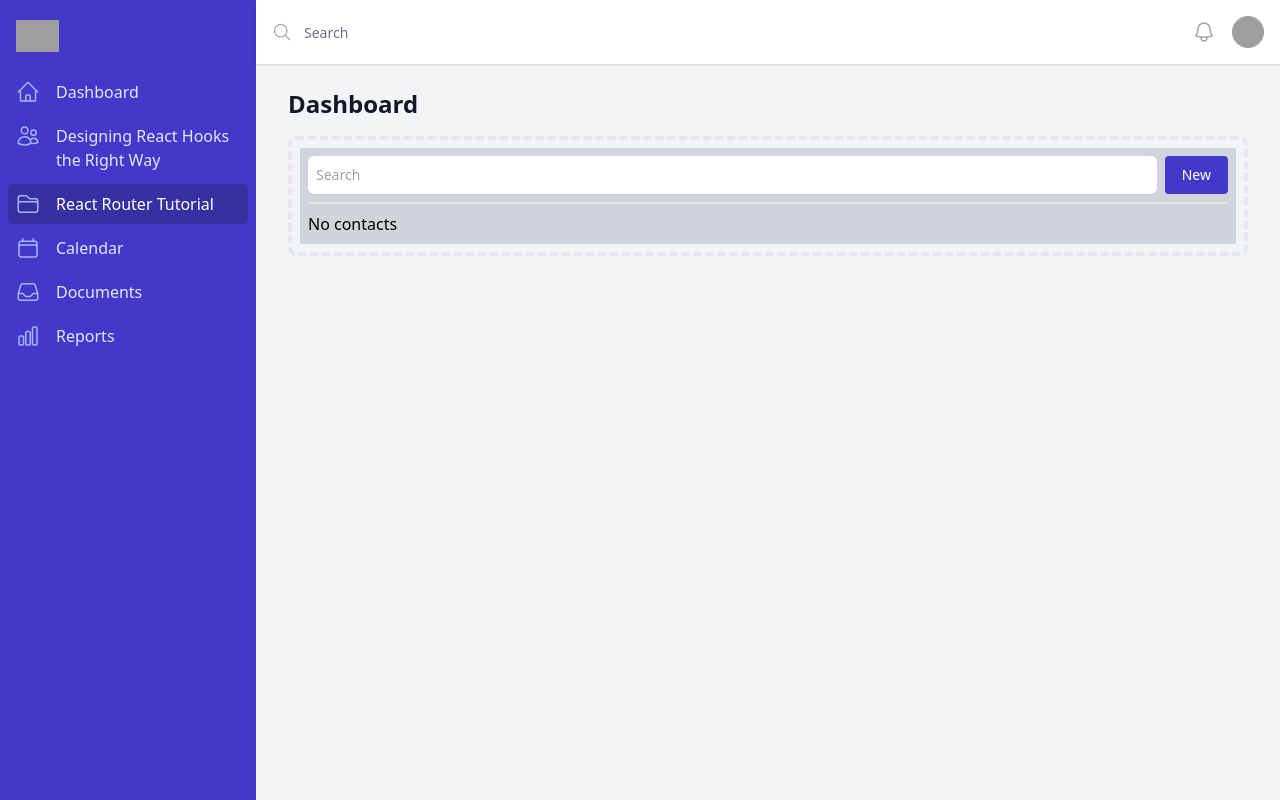
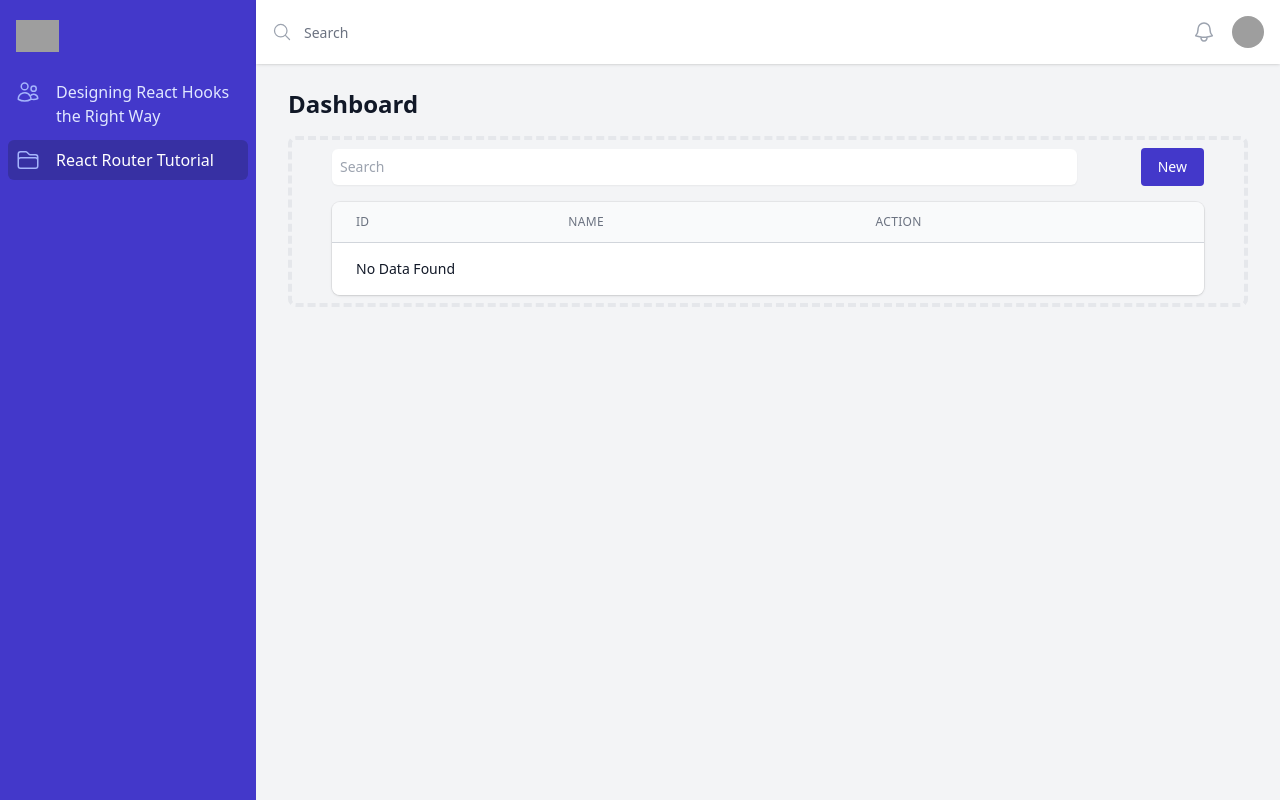
Before and after one commit to caiochami/learning-react, a React (Vite) app: page /react-router-tutorial in a window 1280 px wide. Built offline with nearby package versions, Linux system fonts and the light colour scheme; grey boxes are pictures that could not be loaded.

Commit message:
wip: Figure out why notes are not being stored.

```diff
--- a/package.json
+++ b/package.json
@@ -19,6 +19,7 @@
     "sort-by": "^0.0.2"
   },
   "devDependencies": {
+    "@faker-js/faker": "^7.6.0",
     "@testing-library/cypress": "^8.0.3",
     "@types/react": "^18.0.17",
     "@types/react-dom": "^18.0.6",
--- /dev/null
+++ b/src/components/Contacts/DeleteContact.jsx
@@ -0,0 +1,22 @@
+import { Form, redirect } from "react-router-dom";
+import { deleteContact } from "../../contacts";
+import Button from "../Button";
+
+export async function action({ params }) {
+  await deleteContact(params.contactId);
+
+  return redirect("/react-router-tutorial");
+}
+
+export default function DeleteContact({ id }) {
+  return (
+    <Form
+      method="post"
+      action={`/react-router-tutorial/contacts/${id}/destroy`}
+    >
+      <Button color="danger" type="submit">
+        Delete
+      </Button>
+    </Form>
+  );
+}
--- a/src/components/Layouts/Sidebar/NavigationItem.jsx
+++ b/src/components/Layouts/Sidebar/NavigationItem.jsx
@@ -1,6 +1,6 @@
 import { Transition } from "@headlessui/react";
 import React, { useState } from "react";
-import { Link } from "react-router-dom";
+import { Link, NavLink } from "react-router-dom";
 import { classNames } from "../../../utils/helpers";
 
 export default function NavigationItem({ item }) {
@@ -8,21 +8,23 @@ export default function NavigationItem({ item }) {
 
   return (
     <div className="flex flex-col">
-      <Link
+      <NavLink
         to={!item.children?.length ? item.href : "#"}
-        className={classNames(
-          item.current
-            ? "bg-indigo-800 text-white"
-            : "text-indigo-100 hover:bg-indigo-600",
-          "group flex flex-row px-2 py-2 text-base font-medium rounded-md"
-        )}
+        className={({ isActive, isPending }) =>
+          classNames(
+            isActive
+              ? "bg-indigo-800 text-white"
+              : "text-indigo-100 hover:bg-indigo-600",
+            "group flex flex-row px-2 py-2 text-base font-medium rounded-md"
+          )
+        }
       >
         <item.icon
           className="mr-4 h-6 w-6 flex-shrink-0 text-indigo-300"
           aria-hidden="true"
         />
         {item.name}
-      </Link>
+      </NavLink>
       {!!item.children?.length && (
         <Transition
           show={isOpen}
--- a/src/components/SearchInput.jsx
+++ b/src/components/SearchInput.jsx
@@ -7,7 +7,7 @@ export default function SearchInput({ onChange }) {
       placeholder="Search"
       aria-label="Search"
       onChange={onChange}
-      className="px-2 block w-full rounded-md border-gray-300 shadow-sm focus:border-indigo-500 focus:ring-indigo-500 sm:text-sm"
+      className="p-2 block w-full rounded-md border-gray-300 shadow-sm focus:border-indigo-500 focus:ring-indigo-500 sm:text-sm"
     />
   );
 }
--- /dev/null
+++ b/src/components/Table/Row.jsx
@@ -0,0 +1,12 @@
+import React from "react";
+
+export default function Row({ children, ...props }) {
+  return (
+    <td
+      {...props}
+      className="whitespace-nowrap py-4 pl-4 pr-3 text-sm font-medium text-gray-900 sm:pl-6"
+    >
+      {children}
+    </td>
+  );
+}
--- /dev/null
+++ b/src/components/Table/Table.jsx
@@ -0,0 +1,37 @@
+import React from "react";
+import Row from "./Row";
+
+export default function Table({ columns, children, isEmpty }) {
+  return (
+    <div className="-my-2 -mx-4 overflow-x-auto sm:-mx-6 lg:-mx-8">
+      <div className="inline-block min-w-full py-2 align-middle md:px-6 lg:px-8">
+        <div className="overflow-hidden shadow ring-1 ring-black ring-opacity-5 md:rounded-lg">
+          <table className="min-w-full divide-y divide-gray-300">
+            <thead className="bg-gray-50">
+              <tr>
+                {columns.map((column) => (
+                  <th
+                    key={column}
+                    scope="col"
+                    className="py-3 pl-4 pr-3 text-left text-xs font-medium uppercase tracking-wide text-gray-500 sm:pl-6"
+                  >
+                    {column}
+                  </th>
+                ))}
+              </tr>
+            </thead>
+            <tbody className="divide-y divide-gray-200 bg-white">
+              {!isEmpty ? (
+                children
+              ) : (
+                <tr>
+                  <Row colSpan={columns.length}>No Data Found</Row>
+                </tr>
+              )}
+            </tbody>
+          </table>
+        </div>
+      </div>
+    </div>
+  );
+}
--- a/src/router.jsx
+++ b/src/router.jsx
@@ -17,17 +17,11 @@ import {
   UsersIcon,
 } from "@heroicons/react/24/outline";
 
-import { storeContact } from "./components/Contacts/CreateContact";
+import { action as storeAction } from "./components/Contacts/CreateContact";
 import { action as updateContact } from "./components/Contacts/EditContact";
+import { action as destroyAction } from "./components/Contacts/DeleteContact";
 
 export const navigation = [
-  {
-    name: "Dashboard",
-    href: null,
-    icon: HomeIcon,
-    children: [],
-    current: false,
-  },
   {
     name: "Designing React Hooks the Right Way",
     href: "/designing-react-hooks-the-right-way",
@@ -40,27 +34,6 @@ export const navigation = [
     href: "/react-router-tutorial",
     icon: FolderIcon,
     current: true,
-  },
-  {
-    name: "Calendar",
-    href: null,
-    icon: CalendarIcon,
-    children: [],
-    current: false,
-  },
-  {
-    name: "Documents",
-    href: null,
-    icon: InboxIcon,
-    children: [],
-    current: false,
-  },
-  {
-    name: "Reports",
-    href: null,
-    icon: ChartBarIcon,
-    children: [],
-    current: false,
   },
 ];
 
@@ -82,7 +55,7 @@ export default createBrowserRouter([
         path: "/react-router-tutorial",
         element: <ReactRouterTutorialIndex />,
         loader: contactsLoader,
-        action: storeContact,
+        action: storeAction,
       },
       {
         path: "/react-router-tutorial/contacts/:contactId",
@@ -90,6 +63,11 @@ export default createBrowserRouter([
         loader: contactLoader,
         action: updateContact,
       },
+      {
+        path: "/react-router-tutorial/contacts/:contactId/destroy",
+        action: destroyAction,
+        errorElement: <div>Oops! There was an error.</div>,
+      },
     ],
   },
 ]);
--- a/src/routes/designing-react-hooks-the-right-way/index.jsx
+++ b/src/routes/designing-react-hooks-the-right-way/index.jsx
@@ -2,7 +2,7 @@ import React from "react";
 import { Link } from "react-router-dom";
 import SimpleCard from "../../components/SimpleCard";
 
-const navigation = [
+const chapters = [
   {
     name: "Chapter Two",
     url: "/designing-react-hooks-the-right-way/chapter-two",
@@ -11,16 +11,19 @@ const navigation = [
 
 export default function Index() {
   return (
-    <div className="grid grid-cols-1 sm:grid-cols-2 md:grid-cols-3 lg:grid-cols-4">
-      <SimpleCard title="Chapters">
+    <SimpleCard title="Chapters">
+      <div className="grid grid-cols-1 sm:grid-cols-2 md:grid-cols-3 lg:grid-cols-4">
         <ul className="mt-4">
-          {navigation.map(({ name, url }) => (
-            <li>
+          {chapters.map(({ name, url }) => (
+            <li
+              key={name}
+              className="hover:bg-gray-200 bg-gray-100 p-4 rounded-md font-semibold cursor-pointer"
+            >
               <Link to={url}>{name}</Link>
             </li>
           ))}
         </ul>
-      </SimpleCard>
-    </div>
+      </div>
+    </SimpleCard>
   );
 }
--- a/src/routes/react-router-tutorial/index.jsx
+++ b/src/routes/react-router-tutorial/index.jsx
@@ -1,7 +1,11 @@
-import React from "react";
-import { Link, useLoaderData } from "react-router-dom";
+import React, { useRef } from "react";
+import { Form, Link, useLoaderData } from "react-router-dom";
+import Button from "../../components/Button";
 import CreateContact from "../../components/Contacts/CreateContact";
+import DeleteContact from "../../components/Contacts/DeleteContact";
 import SearchInput from "../../components/SearchInput";
+import Row from "../../components/Table/Row";
+import Table from "../../components/Table/Table";
 import { getContacts } from "../../contacts";
 
 export async function contactsLoader() {
@@ -12,46 +16,41 @@ export async function contactsLoader() {
 export default function Index() {
   const { contacts } = useLoaderData();
 
-  let filteredContacts = contacts;
-
-  const filter = (event) => {
-    if (!event.target.value) return contacts;
-
-    filteredContacts = contacts.filter(
-      (contact) =>
-        contact.first_name == event.target.value ||
-        contact.last_name == event.target.value
-    );
-  };
+  const filter = () => null;
 
   return (
-    <div className="flex flex-col bg-gray-300 p-2 gap-2">
-      <div className="flex flex-row border-b-2 gap-2 pb-2">
+    <div className="px-4 sm:px-6 lg:px-8">
+      <div className="sm:flex sm:items-center mb-4">
         <SearchInput onChange={filter} />
-        <div>
+        <div className="mt-4 sm:mt-0 sm:ml-16 sm:flex-none">
           <CreateContact />
         </div>
       </div>
-      {filteredContacts.length ? (
-        <ul>
-          {filteredContacts.map((contact) => (
-            <li key={contact.id} className="hover:bg-gray-100 px-2 rounded-sm">
-              <Link to={`/react-router-tutorial/contacts/${contact.id}`}>
-                {contact.first_name || contact.last_name ? (
+
+      <Table columns={["Id", "Name", "Action"]} isEmpty={!contacts.length}>
+        {contacts.map(({ id, first_name, last_name, favorite }) => (
+          <tr key={id}>
+            <Row>{id}</Row>
+            <Row>
+              {first_name || last_name ? (
                 <>
-                    {contact.first_name} {contact.last_name}
+                  {first_name} {last_name}
                 </>
               ) : (
                 <i>No Name</i>
               )}{" "}
-                {contact.favorite && <span>★</span>}
-              </Link>
-            </li>
+              {favorite && <span>★</span>}
+            </Row>
+            <Row>
+              <Button className="mr-2" color="success">
+                <Link to={`/react-router-tutorial/contacts/${id}`}>Edit</Link>
+              </Button>
+
+              <DeleteContact id={id} />
+            </Row>
+          </tr>
         ))}
-        </ul>
-      ) : (
-        <span>No contacts</span>
-      )}
+      </Table>
     </div>
   );
 }
--- a/src/routes/root.jsx
+++ b/src/routes/root.jsx
@@ -1,7 +1,7 @@
 import { useState } from "react";
 import { Bars3BottomLeftIcon, BellIcon } from "@heroicons/react/24/outline";
 
-import { Outlet, useLocation } from "react-router-dom";
+import { Outlet, useLocation, useNavigation } from "react-router-dom";
 import ProfileDropdown from "../components/Layouts/ProfileDropdown";
 import SearchBar from "../components/Layouts/SearchBar";
 import Sidebar from "../components/Layouts/Sidebar/Sidebar";
@@ -10,9 +10,7 @@ import StaticSidebar from "../components/Layouts/Sidebar/StaticSidebar";
 export default function Root() {
   const [sidebarOpen, setSidebarOpen] = useState(false);
 
-  const location = useLocation();
-
-  console.log(location);
+  const navigation = useNavigation();
 
   return (
     <>
@@ -58,7 +56,12 @@ export default function Root() {
               </div>
               <div className="mx-auto max-w-7xl px-4 sm:px-6 md:px-8">
                 <div className="py-4">
-                  <div className="p-2 rounded-lg border-4 border-dashed border-gray-200">
+                  <div className="relative p-2 rounded-lg border-4 border-dashed border-gray-200">
+                    <div
+                      className={`absolute right-0 top-0 bg-gray-200 opacity-50 w-full h-full ${
+                        navigation.state != "loading" && "hidden"
+                      }`}
+                    ></div>
                     <Outlet />
                   </div>
                 </div>
```
Also changed, not shown: src/components/Contacts/CreateContact.jsx (+36 -15 lines), src/routes/react-router-tutorial/contact.jsx (+6 -12 lines), 1 other file (tests, documents, lock files or other folders). Lines whose indentation alone changed are shown as unchanged.
